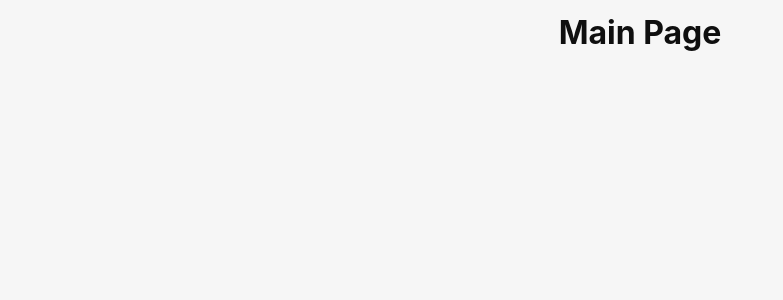
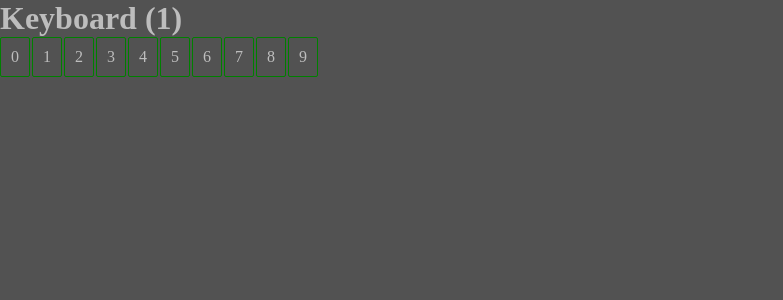
Before and after one commit to Gabr1eli4/Keyboard, a React (Vite) app: page / in a window 1280 px wide. Shown: the top 300 px of the page, without its empty margins (0-783 px from the left). Built offline with nearby package versions, Linux system fonts and the light colour scheme.

Commit message:
chore: keyboard

```diff
--- a/src/App.tsx
+++ b/src/App.tsx
@@ -1,9 +1,5 @@
-function App() {
-  return (
-    <div>
-      <h1>Main Page</h1>
-    </div>
-  );
+import { Experiment } from '@/components/Experiment';
+
+export function App() {
+  return <Experiment />;
 }
-
-export default App;
--- a/src/assets/styles/App.scss
+++ /dev/null
@@ -1,116 +0,0 @@
-.logo.vite:hover {
-  filter: drop-shadow(0 0 2em #747bff);
-}
-
-.logo.react:hover {
-  filter: drop-shadow(0 0 2em #61dafb);
-}
-:root {
-  font-family: Inter, Avenir, Helvetica, Arial, sans-serif;
-  font-size: 16px;
-  line-height: 24px;
-  font-weight: 400;
-
-  color: #0f0f0f;
-  background-color: #f6f6f6;
-
-  font-synthesis: none;
-  text-rendering: optimizeLegibility;
-  -webkit-font-smoothing: antialiased;
-  -moz-osx-font-smoothing: grayscale;
-  -webkit-text-size-adjust: 100%;
-}
-
-.container {
-  margin: 0;
-  padding-top: 10vh;
-  display: flex;
-  flex-direction: column;
-  justify-content: center;
-  text-align: center;
-}
-
-.logo {
-  height: 6em;
-  padding: 1.5em;
-  will-change: filter;
-  transition: 0.75s;
-}
-
-.logo.tauri:hover {
-  filter: drop-shadow(0 0 2em #24c8db);
-}
-
-.row {
-  display: flex;
-  justify-content: center;
-}
-
-a {
-  font-weight: 500;
-  color: #646cff;
-  text-decoration: inherit;
-}
-
-a:hover {
-  color: #535bf2;
-}
-
-h1 {
-  text-align: center;
-}
-
-input,
-button {
-  border-radius: 8px;
-  border: 1px solid transparent;
-  padding: 0.6em 1.2em;
-  font-size: 1em;
-  font-weight: 500;
-  font-family: inherit;
-  color: #0f0f0f;
-  background-color: #ffffff;
-  transition: border-color 0.25s;
-  box-shadow: 0 2px 2px rgba(0, 0, 0, 0.2);
-}
-
-button {
-  cursor: pointer;
-}
-
-button:hover {
-  border-color: #396cd8;
-}
-button:active {
-  border-color: #396cd8;
-  background-color: #e8e8e8;
-}
-
-input,
-button {
-  outline: none;
-}
-
-#greet-input {
-  margin-right: 5px;
-}
-
-@media (prefers-color-scheme: dark) {
-  :root {
-    color: #f6f6f6;
-    background-color: #2f2f2f;
-  }
-
-  a:hover {
-    color: #24c8db;
-  }
-
-  input,
-  button {
-    color: #ffffff;
-    background-color: #0f0f0f98;
-  }
-  button:active {
-    background-color: #0f0f0f69;
-  }
-}
--- a/src/assets/styles/Index.scss
+++ b/src/assets/styles/Index.scss
@@ -1 +1,12 @@
-@import url('./App.scss');
+@import url('./Keyboard.scss');
+
+* {
+  margin: 0;
+  padding: 0;
+  box-sizing: border-box;
+}
+
+body {
+  background-color: #525252;
+  color: rgb(189, 189, 189);
+}
--- /dev/null
+++ b/src/assets/styles/Keyboard.scss
@@ -0,0 +1,14 @@
+.keyboard {
+  display: flex;
+  gap: 2px;
+
+  .key {
+    padding: 10px;
+    border: 1px solid black;
+    border-radius: 2px;
+
+    &.select {
+      border-color: green;
+    }
+  }
+}
--- /dev/null
+++ b/src/components/Experiment/index.tsx
@@ -0,0 +1,10 @@
+import { Keyboard } from '@/components/Keyboard';
+
+export function Experiment() {
+  return (
+    <div>
+      <h1>Keyboard (1)</h1>
+      <Keyboard />
+    </div>
+  );
+}
--- /dev/null
+++ b/src/components/Key/index.tsx
@@ -0,0 +1,7 @@
+interface IKeyProps {
+  value: number;
+}
+
+export function Key({ value }: IKeyProps) {
+  return <div className="key select">{value}</div>;
+}
--- a/src/components/Keyboard/index.tsx
+++ b/src/components/Keyboard/index.tsx
@@ -1,3 +1,11 @@
+import { Key } from '@/components/Key';
+
 export function Keyboard() {
-  return <div>Keyboard</div>;
+  return (
+    <div className="keyboard">
+      {Array.from({ length: 10 }).map((_, index) => (
+        <Key value={index} />
+      ))}
+    </div>
+  );
 }
--- a/src/main.tsx
+++ b/src/main.tsx
@@ -1,6 +1,6 @@
 import React from 'react';
 import ReactDOM from 'react-dom/client';
-import App from '@/App';
+import { App } from '@/App';
 
 import '@/assets/styles/Index.scss';
 
```
